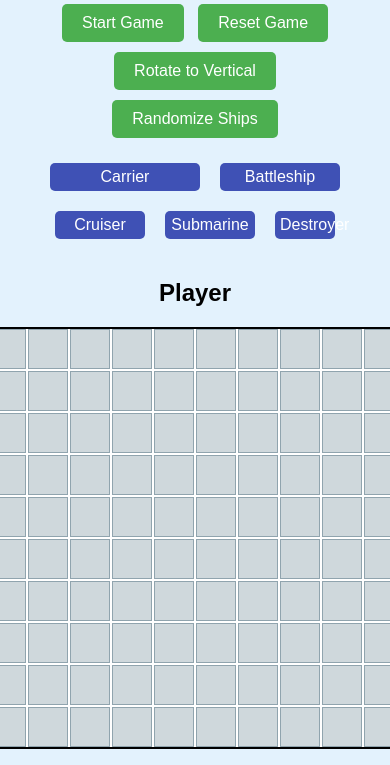
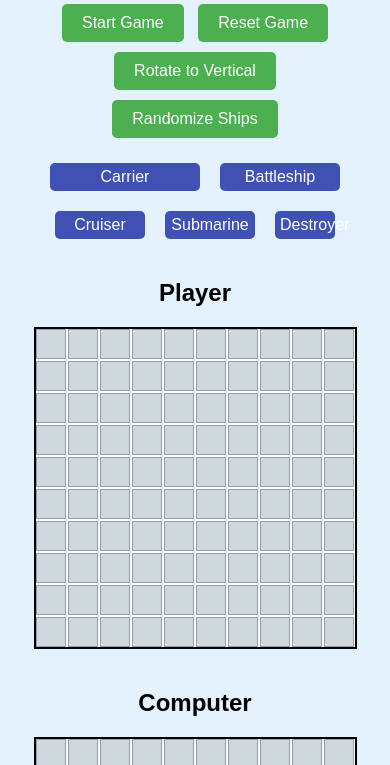
Before and after one commit to semihmertdev/battleship, a website built with webpack: page src/index.html in a window 390 px wide. Shown: the part 79-844 px from the top of the page. Built offline with nearby package versions, Linux system fonts and the light colour scheme.

Commit message:
chore: Further reduce grid size for player and computer boards

```diff
--- a/src/style.css
+++ b/src/style.css
@@ -130,23 +130,21 @@ h1 {
     height: 100vh;
     justify-content: flex-start;
     align-items: center;
-
   }
 
   .game-board{
     display: flex;
     flex-direction: column;
-    gap: 1px;
   }
 
   #player-board,
   #computer-board {
-    grid-template-columns: repeat(10, 40px); /* Further reduce grid size */
+    grid-template-columns: repeat(10, 30px); /* Further reduce grid size */
     width: 99%;
   }
 
   .cell{
-    width: 40px;
-    height: 40px;
+    width: 30px;
+    height: 30px;
   }
 }
```
Also changed, not shown: dist/bundle.js.
